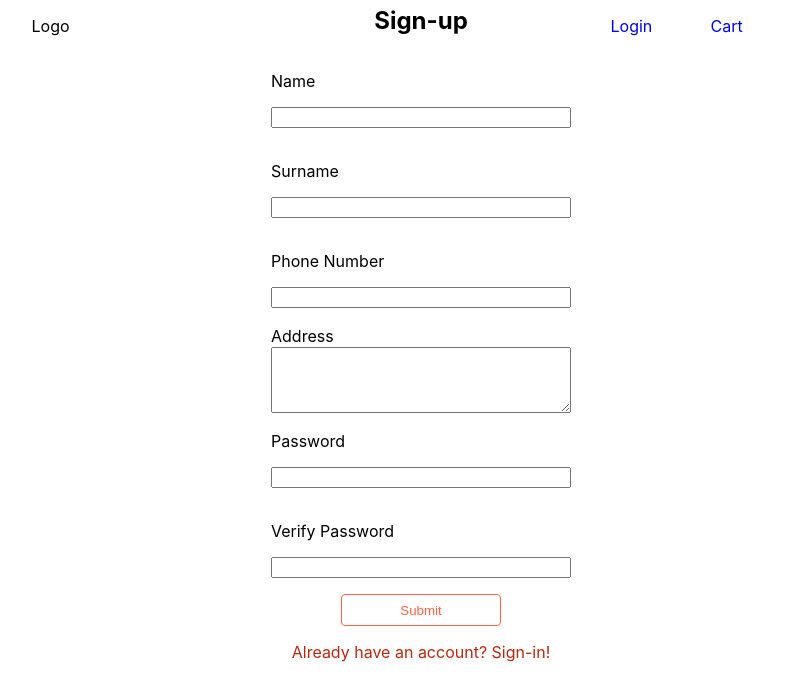
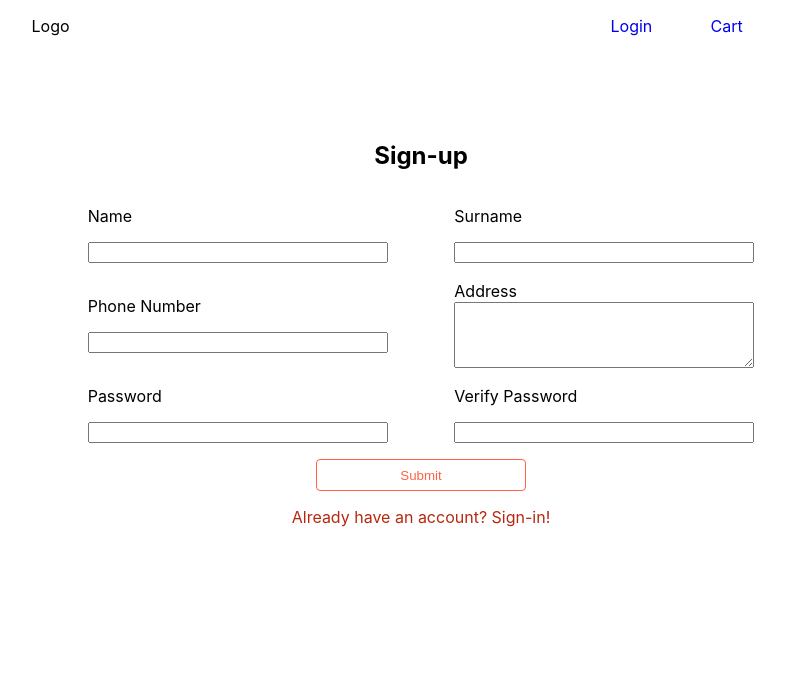
Before and after one commit to tieros/foodOrderApp, a React (Create React App) app: page /login in a window 1280 px wide. Both pictures are taken after a click on the element "Don't have an account? Sign-up!". Shown: the top 700 px of the page, without its empty margins (219-1004 px from the left). Built offline with nearby package versions, Linux system fonts and the light colour scheme.

Commit message:
fix: fix signup form style

```diff
--- a/src/organisms/signup/index.js
+++ b/src/organisms/signup/index.js
@@ -27,15 +27,17 @@ export default function Login() {
     return (
         <Formik initialValues={initialValues} validationSchema={yupValidation} onSubmit={onSubmit}>
             {({ isSubmitting, isValid }) => (
-                <Form className='signup-container'>
+                <div className='signup-container'>
+                    <Form className='signup-form-container'>
                         <Input name='name' type='text' label='Name' />
                         <Input name='surname' type='text' label='Surname' />
                         <Input name='phoneNumber' type='text' label='Phone Number' />
                         <Input name='address' type='text-area' label='Address' />
                         <Input name='password' type='password' label='Password' />
                         <Input name='verifyPassword' type='password' label='Verify Password' />
-                    <Button title="Submit" type='submit' disabled={!isValid || isSubmitting} />
+                        <Button title='Submit' type='submit' disabled={!isValid || isSubmitting} />
                     </Form>
+                </div>
             )}
         </Formik>
     );
--- a/src/organisms/signup/signup.scss
+++ b/src/organisms/signup/signup.scss
@@ -1,6 +1,18 @@
 .signup-container {
     display: flex;
     flex-direction: column;
-    width: 400px;
+    width: 800px;
     align-items: center;
 }
+
+.signup-form-container {
+    display: flex;
+    flex-direction: row;
+    flex-wrap: wrap;
+    justify-content: space-evenly;
+
+        button {
+            align-self: flex-end;
+            flex-basis: 210px;
+        }
+}
```
Lines whose indentation alone changed are shown as unchanged.
